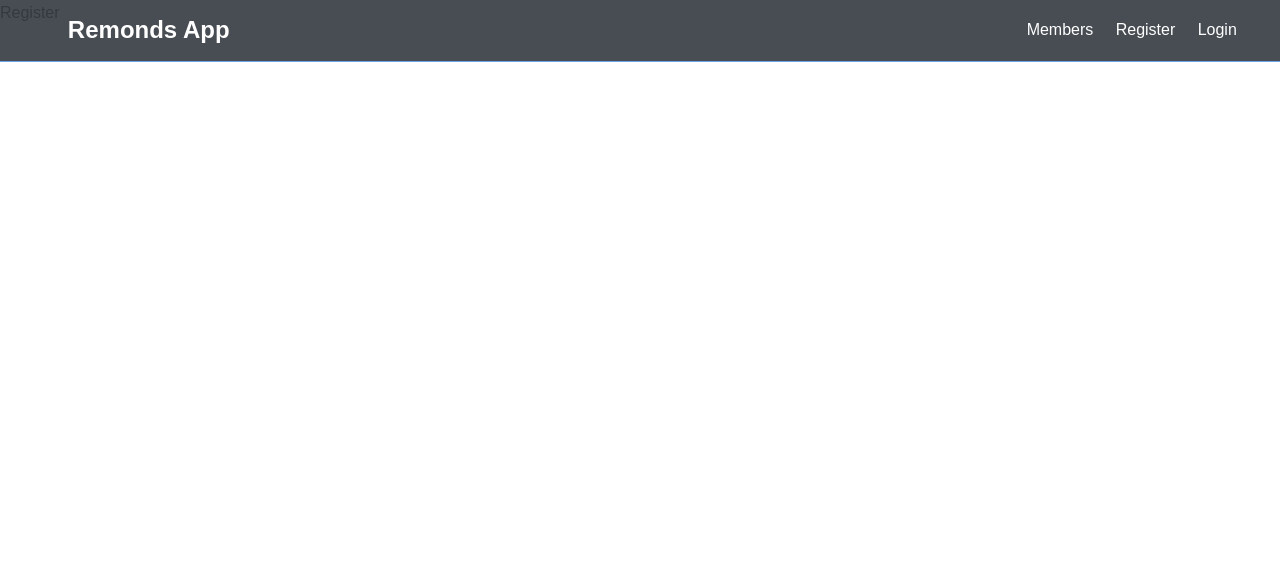
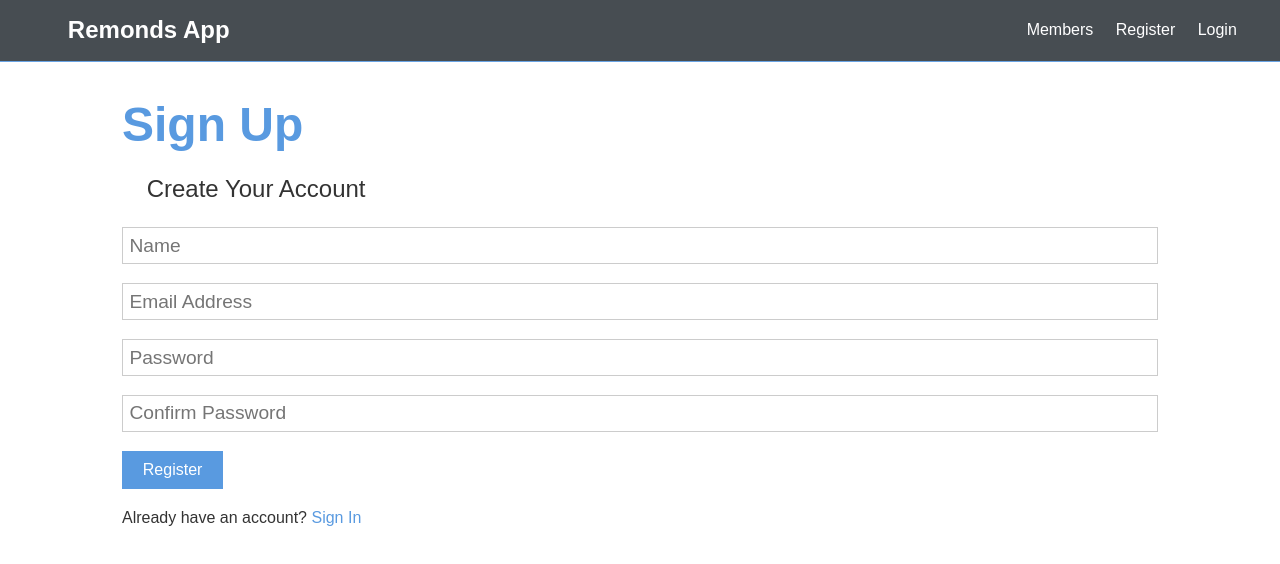
Before and after one commit to abdul-local/Remonds, a React (Create React App) app in the folder client/: page /register in a window 1280 px wide. Shown: the top 564 px of the page. Built offline with nearby package versions, Linux system fonts and the light colour scheme.

Commit message:
form register dan login sudah selesai

```diff
--- a/client/src/App.js
+++ b/client/src/App.js
@@ -1,24 +1,24 @@
+import React, { Fragment } from 'react';
+import './App.css';
 import Navbar from './components/layout/Navbar';
 import Landing from './components/layout/Landing';
+import { BrowserRouter as Router, Route, Switch } from 'react-router-dom';
 import Register from './components/auth/Register';
 import Login from './components/auth/Login';
-import React, {Fragment} from 'react';
-import './App.css';
-import { BrowserRouter as Router, Route, Switch } from 'react-router-dom';
 
-
-const App=()=>(
+const App = () => (
   <Router>
     <Fragment>
       <Navbar />
       <Route exact path="/" component={Landing} />
       <section>
         <Switch>
-        <Route exact path='/Register' component={Register}/>
-        <Route exact path='/Login' component={Login}/>
+          <Route exact path="/register" component={Register} />
+          <Route exact path="/login" component={Login} />
         </Switch>
       </section>
     </Fragment>
   </Router>
 );
+
 export default App;
--- a/client/src/components/auth/Login.js
+++ b/client/src/components/auth/Login.js
@@ -1,7 +1,56 @@
-import React from 'react';
-const Login =()=>{
-    return (
-        <div>Login</div>
-    )
-    };
-    export default Login;
+import React, { Fragment, useState } from 'react';
+import { Link } from 'react-router-dom';
+
+const Login = () => {
+  const [formData, setFormData] = useState({
+    email: '',
+    password: ''
+  });
+
+  const { email, password } = formData;
+
+  const onChange = e =>
+    setFormData({ ...formData, [e.target.name]: e.target.value });
+
+  const onSubmit = e => {
+    e.preventDefault();
+    console.log(formData);
+  };
+
+  return (
+    <Fragment>
+      <section className="container">
+        <h1 className="large text-primary">Login</h1>
+        <p className="lead"><i className="fas fa-user"></i> Sign Into Your Account</p>
+        <form className="form" onSubmit={e => onSubmit(e)}>
+          <div className="form-group">
+            <input
+              type="email"
+              placeholder="Email Address"
+              name="email"
+              value={email}
+              onChange={e => onChange(e)}
+              required
+            />
+          </div>
+          <div className="form-group">
+            <input
+              type="password"
+              placeholder="Password"
+              name="password"
+              value={password}
+              onChange={e => onChange(e)}
+              minLength="6"
+            />
+          </div>
+          <input type="submit" className="btn btn-primary" value="Login" />
+        </form>
+        <p className="my-1">
+          Don't have an account? <Link to="/register">Sign In</Link>
+        </p>
+      </section>
+    </Fragment>
+  )
+}
+
+export default Login;
--- a/client/src/components/auth/Register.js
+++ b/client/src/components/auth/Register.js
@@ -1,7 +1,82 @@
-import React from 'react';
-const Register =()=>{
-    return (
-        <div>Register</div>
-    )
-    };
-    export default Register;
+import React, { Fragment, useState } from 'react';
+import { Link } from 'react-router-dom';
+
+const Register = () => {
+  const [formData, setFormData] = useState({
+    name: '',
+    email: '',
+    password: '',
+    password2: ''
+  });
+
+  const { name, email, password, password2 } = formData;
+
+  const onChange = e =>
+    setFormData({ ...formData, [e.target.name]: e.target.value });
+
+  const onSubmit = e => {
+    e.preventDefault();
+    if (password !== password2) {
+      console.log('Password do not match');
+    } else {
+      console.log(formData);
+    }
+  };
+
+  return (
+    <Fragment>
+      <section className="container">
+        <h1 className="large text-primary">Sign Up</h1>
+        <p className="lead"><i className="fas fa-user"></i> Create Your Account</p>
+        <form className="form" onSubmit={e => onSubmit(e)}>
+          <div className="form-group">
+            <input
+              type="text"
+              placeholder="Name"
+              name="name"
+              value={name}
+              onChange={e => onChange(e)}
+              required
+            />
+          </div>
+          <div className="form-group">
+            <input
+              type="email"
+              placeholder="Email Address"
+              name="email"
+              value={email}
+              onChange={e => onChange(e)}
+              required
+            />
+          </div>
+          <div className="form-group">
+            <input
+              type="password"
+              placeholder="Password"
+              name="password"
+              value={password}
+              onChange={e => onChange(e)}
+              minLength="6"
+            />
+          </div>
+          <div className="form-group">
+            <input
+              type="password"
+              placeholder="Confirm Password"
+              name="password2"
+              value={password2}
+              onChange={e => onChange(e)}
+              minLength="6"
+            />
+          </div>
+          <input type="submit" className="btn btn-primary" value="Register" />
+        </form>
+        <p className="my-1">
+          Already have an account? <Link to="/login">Sign In</Link>
+        </p>
+      </section>
+    </Fragment>
+  )
+}
+
+export default Register;
--- a/client/src/components/layout/Landing.js
+++ b/client/src/components/layout/Landing.js
@@ -11,8 +11,8 @@ const Landing = () => {
             Create Web App with React Express MongoDB and Node <br /> Mediocademy
           </p>
           <div className="buttons">
-            <Link to="/register.html" className="btn btn-primary">Sign Up</Link>
-            <Link to="/login.html" className="btn btn-light">Login</Link>
+            <Link to="/register" className="btn btn-primary">Sign Up</Link>
+            <Link to="/login" className="btn btn-light">Login</Link>
           </div>
         </div>
       </div>
--- a/client/src/components/layout/Navbar.js
+++ b/client/src/components/layout/Navbar.js
@@ -9,8 +9,8 @@ const Navbar = () => {
  </h1>
  <ul>
  <li><a href="profiles.html">Members</a></li>
- <li><Link to="/register.html">Register</Link></li>
- <li><Link to="/login.html">Login</Link></li>
+ <li><Link to="/register">Register</Link></li>
+ <li><Link to="/login">Login</Link></li>
  </ul>
  </nav>
  )
```
Lines whose indentation alone changed are shown as unchanged.
